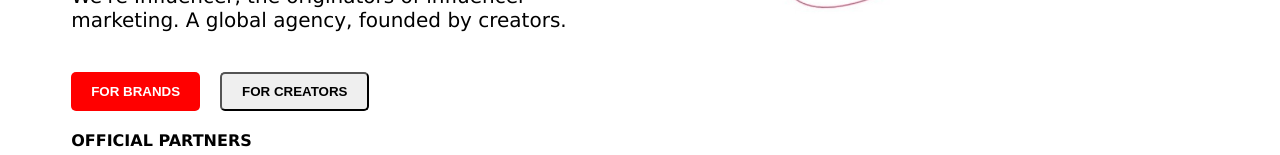
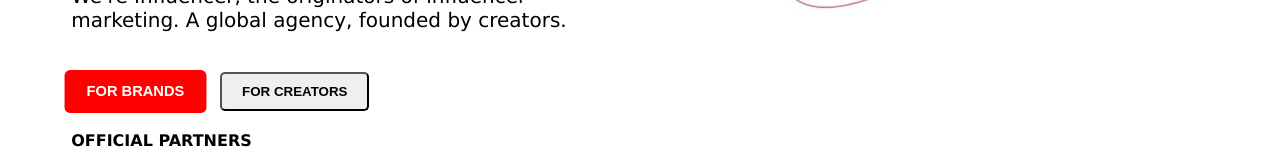
Before and after one commit to Chinmay1704/Savante_Assignment, a React (Vite) app: page / in a window 1280 px wide. In both pictures the pointer is over the button "FOR BRANDS". Shown: the part 645-800 px from the top of the page. Built offline with nearby package versions, Linux system fonts and the light colour scheme.

Commit message:
add transition

```diff
--- a/src/components/home/home.css
+++ b/src/components/home/home.css
@@ -42,6 +42,11 @@
     border-radius: 5px;
     font-weight: 700;
     color: black;
+    transition: 0.3s ease-in-out;
+}
+
+.home-left-bottom-btn button:hover{
+    transform: scale(1.1);
 }
 
 .brand, .brand a{
```
